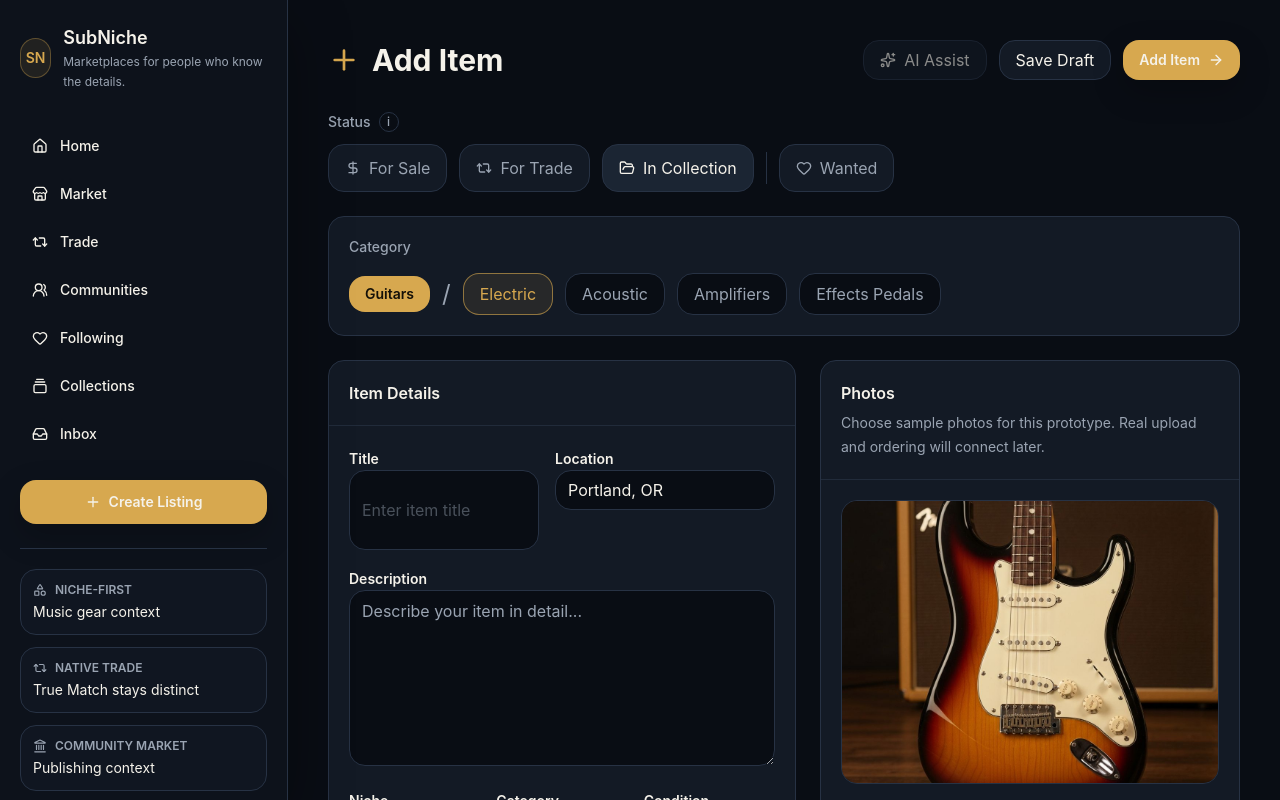
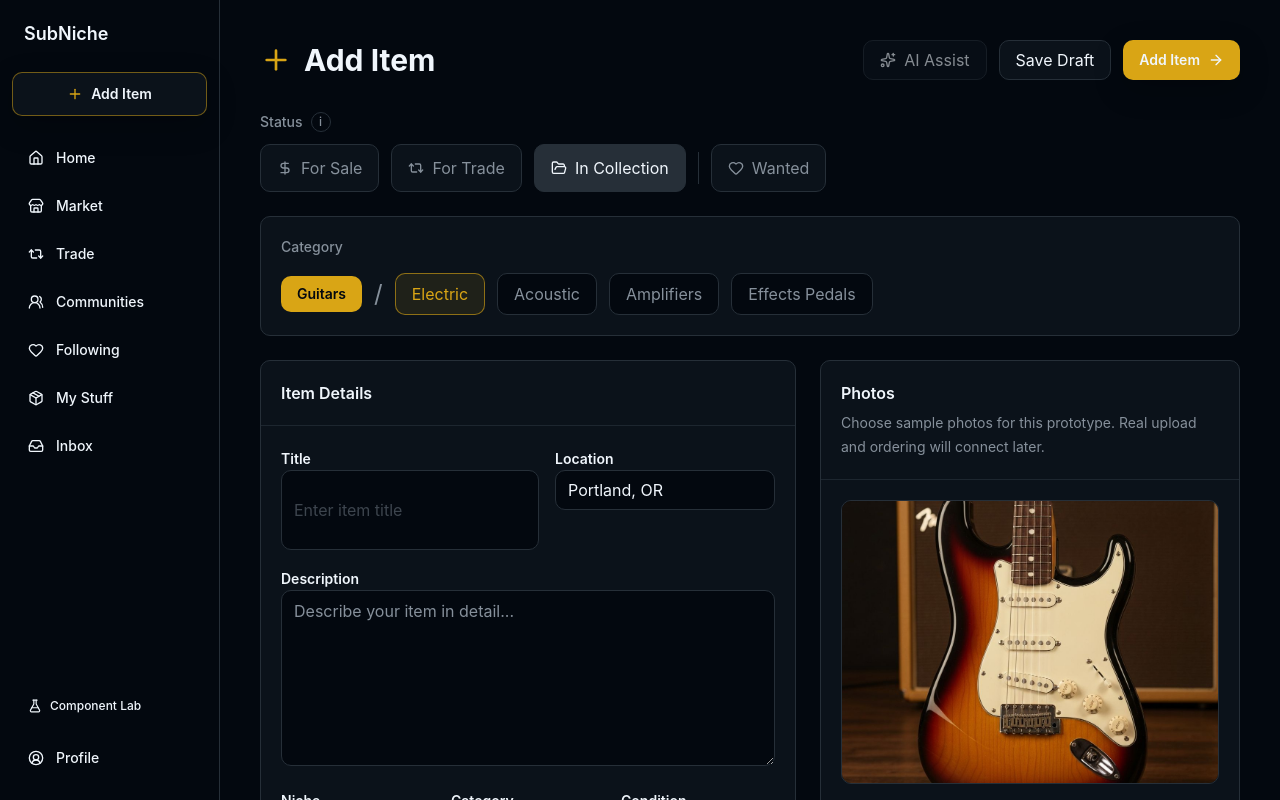
Before and after one commit to franciscodiaz-debug/subniche, a Next.js app: page /add-item in a window 1280 px wide. Shown: the top 800 px of the page. Built offline with nearby package versions, Linux system fonts and the light colour scheme.

Commit message:
Align app shell with v0 design system

```diff
--- a/app/globals.css
+++ b/app/globals.css
@@ -1,50 +1,107 @@
 @import "tailwindcss";
 
 @theme inline {
+  --font-sans:
+    Inter, "Inter Fallback", ui-sans-serif, system-ui, -apple-system,
+    BlinkMacSystemFont, "Segoe UI", sans-serif;
+  --font-mono: "Geist Mono", "Geist Mono Fallback", ui-monospace, monospace;
+  --font-display: "Source Serif 4", Georgia, serif;
   --color-background: var(--background);
   --color-foreground: var(--foreground);
+  --color-card: var(--card);
+  --color-card-foreground: var(--card-foreground);
+  --color-popover: var(--popover);
+  --color-popover-foreground: var(--popover-foreground);
   --color-sidebar: var(--sidebar);
+  --color-sidebar-foreground: var(--sidebar-foreground);
+  --color-sidebar-primary: var(--sidebar-primary);
+  --color-sidebar-primary-foreground: var(--sidebar-primary-foreground);
+  --color-sidebar-accent: var(--sidebar-accent);
+  --color-sidebar-accent-foreground: var(--sidebar-accent-foreground);
+  --color-sidebar-border: var(--sidebar-border);
+  --color-sidebar-ring: var(--sidebar-ring);
   --color-surface: var(--surface);
   --color-muted: var(--muted);
   --color-muted-foreground: var(--muted-foreground);
   --color-border: var(--border);
+  --color-input: var(--input);
+  --color-ring: var(--ring);
   --color-primary: var(--primary);
   --color-primary-foreground: var(--primary-foreground);
   --color-accent: var(--accent);
+  --color-accent-foreground: var(--accent-foreground);
   --color-success: var(--success);
   --color-info: var(--info);
   --color-warning: var(--warning);
   --color-destructive: var(--destructive);
+  --color-destructive-foreground: var(--destructive-foreground);
+  --color-brand-gold: var(--brand-gold);
+  --color-brand-gold-soft: var(--brand-gold-soft);
+  --color-brand-navy: var(--brand-navy);
+  --color-brand-navy-deep: var(--brand-navy-deep);
   --shadow-soft: var(--shadow-soft);
   --shadow-card: var(--shadow-card);
+  --shadow-overlay: var(--shadow-overlay);
   --radius-sm: var(--radius-sm);
   --radius-md: var(--radius-md);
   --radius-lg: var(--radius-lg);
   --radius-xl: var(--radius-xl);
+  --radius-2xl: var(--radius-2xl);
+  --radius-panel: var(--radius-panel);
+  --radius-card: var(--radius-card);
+  --spacing-rail: 13.75rem;
+  --spacing-rail-collapsed: 4.5rem;
+  --container-content: 72rem;
+  --container-reading: 42rem;
 }
 
 :root {
   color-scheme: dark;
-  --background: #090d14;
-  --foreground: #f5f2ea;
-  --sidebar: #0d121b;
-  --surface: #131a25;
-  --muted: #1b2533;
-  --muted-foreground: #9aa4b2;
-  --border: #273244;
-  --primary: #d7a84f;
-  --primary-foreground: #141008;
-  --accent: #d7a84f;
-  --success: #78b892;
-  --info: #7aa7d9;
-  --warning: #d5a24a;
-  --destructive: #e06f6f;
-  --radius-sm: 0.5rem;
-  --radius-md: 0.75rem;
-  --radius-lg: 1rem;
-  --radius-xl: 1.25rem;
-  --shadow-soft: 0 20px 60px rgb(0 0 0 / 0.3);
-  --shadow-card: 0 12px 32px rgb(0 0 0 / 0.22);
+  --background: oklch(0.13 0.02 250);
+  --foreground: oklch(0.97 0.01 250);
+  --card: oklch(0.18 0.02 250);
+  --card-foreground: oklch(0.97 0.01 250);
+  --popover: oklch(0.18 0.02 250);
+  --popover-foreground: oklch(0.97 0.01 250);
+  --sidebar: oklch(0.13 0.02 250);
+  --sidebar-foreground: oklch(0.97 0.01 250);
+  --sidebar-primary: oklch(0.75 0.15 85);
+  --sidebar-primary-foreground: oklch(0.13 0.02 250);
+  --sidebar-accent: oklch(0.18 0.02 250);
+  --sidebar-accent-foreground: oklch(0.97 0.01 250);
+  --sidebar-border: oklch(0.30 0.02 250);
+  --sidebar-ring: oklch(0.75 0.15 85);
+  --surface: var(--card);
+  --secondary: oklch(0.23 0.02 250);
+  --secondary-foreground: oklch(0.97 0.01 250);
+  --muted: oklch(0.30 0.02 250);
+  --muted-foreground: oklch(0.65 0.02 250);
+  --border: oklch(0.30 0.02 250);
+  --input: oklch(0.30 0.02 250);
+  --ring: oklch(0.75 0.15 85);
+  --primary: oklch(0.75 0.15 85);
+  --primary-foreground: oklch(0.13 0.02 250);
+  --accent: var(--primary);
+  --accent-foreground: var(--primary-foreground);
+  --brand-gold: oklch(0.75 0.15 85);
+  --brand-gold-soft: oklch(0.83 0.11 84);
+  --brand-navy: oklch(0.18 0.02 250);
+  --brand-navy-deep: oklch(0.13 0.02 250);
+  --success: #10b981;
+  --info: #0ea5e9;
+  --warning: #f59e0b;
+  --destructive: oklch(0.577 0.245 27.325);
+  --destructive-foreground: oklch(0.97 0.01 250);
+  --radius-sm: 0.375rem;
+  --radius-md: 0.5rem;
+  --radius-lg: 0.625rem;
+  --radius-xl: 0.875rem;
+  --radius-2xl: 1rem;
+  --radius-panel: 0.625rem;
+  --radius-card: 0.875rem;
+  --shadow-soft: 0 20px 50px rgb(0 0 0 / 0.35);
+  --shadow-card: 0 10px 30px rgb(0 0 0 / 0.22);
+  --shadow-overlay: 0 20px 50px rgb(0 0 0 / 0.35);
 }
 
 * {
@@ -59,14 +116,10 @@ html {
 body {
   min-height: 100vh;
   margin: 0;
-  background:
-    radial-gradient(circle at top left, rgb(215 168 79 / 0.12), transparent 34rem),
-    radial-gradient(circle at bottom right, rgb(122 167 217 / 0.08), transparent 30rem),
-    var(--background);
+  background: var(--background);
   color: var(--foreground);
-  font-family:
-    Inter, ui-sans-serif, system-ui, -apple-system, BlinkMacSystemFont, "Segoe UI",
-    sans-serif;
+  font-family: Inter, ui-sans-serif, system-ui, -apple-system, BlinkMacSystemFont,
+    "Segoe UI", sans-serif;
 }
 
 a {
@@ -85,3 +138,12 @@ select {
   background: rgb(215 168 79 / 0.28);
   color: var(--foreground);
 }
+
+.scrollbar-hide {
+  -ms-overflow-style: none;
+  scrollbar-width: none;
+}
+
+.scrollbar-hide::-webkit-scrollbar {
+  display: none;
+}
--- a/components/layout/app-shell.tsx
+++ b/components/layout/app-shell.tsx
@@ -10,7 +10,9 @@ export function AppShell({ children }: AppShellProps) {
   return (
     <div className="min-h-screen bg-background text-foreground">
       <DesktopSidebar />
-      <main className="min-h-screen pb-24 lg:pl-72 lg:pb-0">{children}</main>
+      <main className="min-h-screen pb-24 lg:pl-[220px] lg:pb-0">
+        {children}
+      </main>
       <MobileNav />
     </div>
   );
--- a/components/layout/desktop-sidebar.tsx
+++ b/components/layout/desktop-sidebar.tsx
@@ -3,12 +3,7 @@
 import Link from "next/link";
 import { usePathname } from "next/navigation";
 import { FlaskConical } from "lucide-react";
-import {
-  desktopNavItems,
-  primaryAction,
-  profileNavItem,
-  shellHighlights,
-} from "@/lib/navigation";
+import { desktopNavItems, primaryAction, profileNavItem } from "@/lib/navigation";
 import { cn } from "@/lib/utils";
 
 function isActive(pathname: string, href: string) {
@@ -25,24 +20,25 @@ export function DesktopSidebar() {
   const ProfileIcon = profileNavItem.icon;
 
   return (
-    <aside className="fixed inset-y-0 left-0 z-30 hidden w-72 border-r border-border bg-sidebar px-5 py-6 shadow-soft lg:flex lg:flex-col">
-      <Link href="/" className="group block" aria-label="SubNiche home">
-        <div className="flex items-center gap-3">
-          <div className="grid size-10 place-items-center rounded-xl border border-accent/35 bg-accent/10 text-accent">
-            <span className="text-sm font-semibold">SN</span>
-          </div>
-          <div>
-            <div className="text-lg font-semibold tracking-normal text-foreground">
-              SubNiche
-            </div>
-            <div className="text-xs leading-5 text-muted-foreground">
-              Marketplaces for people who know the details.
-            </div>
-          </div>
-        </div>
+    <aside className="fixed inset-y-0 left-0 z-30 hidden w-[220px] border-r border-border bg-background px-3 py-5 lg:flex lg:flex-col">
+      <Link
+        href="/"
+        className="block px-3 text-lg font-semibold tracking-normal text-foreground"
+        aria-label="SubNiche home"
+      >
+        SubNiche
       </Link>
 
-      <nav className="mt-8 space-y-1" aria-label="Primary navigation">
+      <Link
+        href={primaryAction.href}
+        aria-label="Create listing from sidebar"
+        className="mt-6 flex min-h-11 items-center justify-center gap-2 rounded-lg border border-primary/50 bg-card px-4 text-sm font-semibold text-foreground shadow-card transition hover:border-primary hover:bg-card/85"
+      >
+        <PrimaryActionIcon className="size-4 text-primary" aria-hidden="true" />
+        <span>{primaryAction.label}</span>
+      </Link>
+
+      <nav className="mt-5 space-y-1" aria-label="Primary navigation">
         {desktopNavItems.map((item) => {
           const Icon = item.icon;
           const active = isActive(pathname, item.href);
@@ -52,10 +48,10 @@ export function DesktopSidebar() {
               key={item.href}
               href={item.href}
               className={cn(
-                "group flex min-h-11 items-center gap-3 rounded-lg px-3 text-sm font-medium transition",
+                "group flex min-h-11 items-center gap-3 rounded-lg px-4 py-3 text-sm font-medium transition",
                 active
-                  ? "border border-accent/30 bg-accent/12 text-foreground"
-                  : "text-muted-foreground hover:bg-surface hover:text-foreground",
+                  ? "bg-card text-foreground"
+                  : "text-muted-foreground hover:bg-card/50 hover:text-foreground",
               )}
               aria-current={active ? "page" : undefined}
               title={item.description}
@@ -68,37 +64,10 @@ export function DesktopSidebar() {
       </nav>
 
       <Link
-        href={primaryAction.href}
-        className="mt-6 flex min-h-11 items-center justify-center gap-2 rounded-lg bg-primary px-4 text-sm font-semibold text-primary-foreground shadow-card transition hover:bg-primary/90"
-      >
-        <PrimaryActionIcon className="size-4" aria-hidden="true" />
-        <span>{primaryAction.label}</span>
-      </Link>
-
-      <div className="mt-6 space-y-3 border-t border-border pt-5">
-        {shellHighlights.map((item) => {
-          const Icon = item.icon;
-
-          return (
-            <div
-              key={item.label}
-              className="rounded-lg border border-border bg-surface/60 px-3 py-3"
-            >
-              <div className="flex items-center gap-2 text-xs font-semibold uppercase text-muted-foreground">
-                <Icon className="size-3.5" aria-hidden="true" />
-                {item.label}
-              </div>
-              <div className="mt-1 text-sm text-foreground">{item.value}</div>
-            </div>
-          );
-        })}
-      </div>
-
-      <Link
         href="/dev/components"
         className={cn(
-          "mt-auto flex min-h-9 items-center gap-2 rounded-lg px-3 text-xs font-medium text-muted-foreground transition hover:bg-surface hover:text-foreground",
-          isActive(pathname, "/dev/components") && "bg-surface text-foreground",
+          "mt-auto flex min-h-9 items-center gap-2 rounded-lg px-4 text-xs font-medium text-muted-foreground transition hover:bg-card/50 hover:text-foreground",
+          isActive(pathname, "/dev/components") && "bg-card text-foreground",
         )}
       >
         <FlaskConical className="size-3.5" aria-hidden="true" />
@@ -108,21 +77,12 @@ export function DesktopSidebar() {
       <Link
         href={profileNavItem.href}
         className={cn(
-          "mt-3 flex items-center gap-3 rounded-xl border border-border bg-surface px-3 py-3 transition hover:border-accent/35",
-          isActive(pathname, profileNavItem.href) && "border-accent/45",
+          "mt-3 flex min-h-11 items-center gap-3 rounded-lg px-4 py-3 text-sm font-medium text-muted-foreground transition hover:bg-card/50 hover:text-foreground",
+          isActive(pathname, profileNavItem.href) && "bg-card text-foreground",
         )}
       >
-        <div className="grid size-9 place-items-center rounded-lg bg-muted text-muted-foreground">
-          <ProfileIcon className="size-4" aria-hidden="true" />
-        </div>
-        <div className="min-w-0">
-          <div className="truncate text-sm font-semibold text-foreground">
-            Profile
-          </div>
-          <div className="truncate text-xs text-muted-foreground">
-            Trust and identity
-          </div>
-        </div>
+        <ProfileIcon className="size-4 shrink-0" aria-hidden="true" />
+        <span>{profileNavItem.label}</span>
       </Link>
     </aside>
   );
--- a/components/layout/mobile-nav.tsx
+++ b/components/layout/mobile-nav.tsx
@@ -18,7 +18,7 @@ export function MobileNav() {
 
   return (
     <nav
-      className="fixed inset-x-0 bottom-0 z-40 border-t border-border bg-sidebar/95 px-2 py-2 shadow-soft backdrop-blur lg:hidden"
+      className="fixed inset-x-0 bottom-0 z-40 border-t border-border bg-background/95 px-2 py-2 shadow-overlay backdrop-blur lg:hidden"
       aria-label="Mobile navigation"
     >
       <div className="mx-auto grid max-w-md grid-cols-5 gap-1">
@@ -33,8 +33,8 @@ export function MobileNav() {
               className={cn(
                 "flex min-h-14 flex-col items-center justify-center gap-1 rounded-lg px-1 text-[11px] font-medium transition",
                 active
-                  ? "bg-accent/12 text-foreground"
-                  : "text-muted-foreground hover:bg-surface hover:text-foreground",
+                  ? "bg-card text-foreground"
+                  : "text-muted-foreground hover:bg-card/50 hover:text-foreground",
               )}
               aria-current={active ? "page" : undefined}
             >
--- a/components/ui/badge.tsx
+++ b/components/ui/badge.tsx
@@ -7,8 +7,8 @@ export const badgeVariants = cva(
   {
     variants: {
       variant: {
-        default: "border-accent/30 bg-accent/12 text-accent",
-        secondary: "border-border bg-muted text-muted-foreground",
+        default: "border-primary/30 bg-primary/10 text-primary",
+        secondary: "border-border bg-secondary text-muted-foreground",
         outline: "border-border bg-transparent text-muted-foreground",
         destructive: "border-destructive/35 bg-destructive/12 text-destructive",
         success: "border-success/35 bg-success/12 text-success",
--- a/components/ui/button.tsx
+++ b/components/ui/button.tsx
@@ -4,20 +4,20 @@ import { cva, type VariantProps } from "class-variance-authority";
 import { cn } from "@/lib/utils";
 
 export const buttonVariants = cva(
-  "inline-flex items-center justify-center gap-2 rounded-lg text-sm font-semibold transition focus-visible:outline-none focus-visible:ring-2 focus-visible:ring-accent/60 disabled:pointer-events-none disabled:opacity-55",
+  "inline-flex items-center justify-center gap-2 rounded-lg text-sm font-semibold transition focus-visible:outline-none focus-visible:ring-2 focus-visible:ring-ring/60 disabled:pointer-events-none disabled:opacity-55",
   {
     variants: {
       variant: {
         primary:
           "bg-primary text-primary-foreground shadow-card hover:bg-primary/90",
         secondary:
-          "border border-border bg-surface text-foreground hover:border-accent/35 hover:bg-muted",
+          "border border-border bg-card text-foreground hover:border-primary/35 hover:bg-secondary",
         outline:
-          "border border-border bg-transparent text-foreground hover:border-accent/45 hover:bg-surface",
-        ghost: "text-muted-foreground hover:bg-surface hover:text-foreground",
+          "border border-border bg-transparent text-foreground hover:border-primary/45 hover:bg-card",
+        ghost: "text-muted-foreground hover:bg-card/50 hover:text-foreground",
         destructive:
-          "bg-destructive text-foreground hover:bg-destructive/90",
-        link: "h-auto rounded-none p-0 text-accent underline-offset-4 hover:underline",
+          "bg-destructive text-destructive-foreground hover:bg-destructive/90",
+        link: "h-auto rounded-none p-0 text-primary underline-offset-4 hover:underline",
       },
       size: {
         xs: "h-8 px-2.5 text-xs",
--- a/components/ui/card.tsx
+++ b/components/ui/card.tsx
@@ -9,11 +9,11 @@ export function Card({ className, variant = "default", ...props }: CardProps) {
   return (
     <div
       className={cn(
-        "rounded-xl border border-border bg-surface text-foreground",
+        "rounded-xl border border-border bg-card text-card-foreground",
         variant === "interactive" &&
-          "transition hover:border-accent/45 hover:shadow-card",
+          "transition hover:border-primary/45 hover:shadow-card",
         variant === "elevated" && "shadow-card",
-        variant === "muted" && "bg-muted/70",
+        variant === "muted" && "bg-secondary",
         variant === "media" && "overflow-hidden",
         className,
       )}
--- a/components/ui/dialog.tsx
+++ b/components/ui/dialog.tsx
@@ -64,7 +64,7 @@ export function DialogContent({
     <div className="fixed inset-0 z-50 grid place-items-center bg-background/80 px-4 backdrop-blur-sm">
       <div
         className={cn(
-          "relative w-full max-w-lg rounded-xl border border-border bg-surface p-5 shadow-soft",
+          "relative w-full max-w-lg rounded-xl border border-border bg-card p-5 shadow-overlay",
           className,
         )}
         role="dialog"
--- a/components/ui/dropdown-menu.tsx
+++ b/components/ui/dropdown-menu.tsx
@@ -64,7 +64,7 @@ export function DropdownMenuContent({
   return (
     <div
       className={cn(
-        "absolute right-0 z-40 mt-2 min-w-44 rounded-lg border border-border bg-surface p-1 shadow-card",
+        "absolute right-0 z-40 mt-2 min-w-44 rounded-lg border border-border bg-card p-1 shadow-card",
         className,
       )}
       role="menu"
--- a/components/ui/sheet.tsx
+++ b/components/ui/sheet.tsx
@@ -62,7 +62,7 @@ export function SheetContent({
     <div className="fixed inset-0 z-50 bg-background/80 backdrop-blur-sm">
       <div
         className={cn(
-          "fixed inset-y-0 right-0 w-full max-w-md border-l border-border bg-surface p-5 shadow-soft",
+          "fixed inset-y-0 right-0 w-full max-w-md border-l border-border bg-card p-5 shadow-overlay",
           className,
         )}
         role="dialog"
--- a/components/ui/tabs.tsx
+++ b/components/ui/tabs.tsx
@@ -71,7 +71,7 @@ export function TabsTrigger({
     <button
       className={cn(
         "rounded-md px-3 py-1.5 text-sm font-semibold text-muted-foreground transition hover:text-foreground",
-        active && "bg-surface text-foreground shadow-card",
+        active && "bg-card text-foreground shadow-card",
         className,
       )}
       role="tab"
--- a/lib/navigation.ts
+++ b/lib/navigation.ts
@@ -1,10 +1,10 @@
 import {
   CircleUserRound,
-  GalleryVerticalEnd,
   Heart,
   Home,
   Inbox,
   Landmark,
+  Package,
   Plus,
   Repeat2,
   Shapes,
@@ -53,8 +53,8 @@ export const desktopNavItems: NavItem[] = [
   },
   {
     href: "/collections",
-    label: "Collections",
-    icon: GalleryVerticalEnd,
+    label: "My Stuff",
+    icon: Package,
     description: "Curated ownership and taste",
   },
   {
@@ -67,7 +67,7 @@ export const desktopNavItems: NavItem[] = [
 
 export const primaryAction: NavItem = {
   href: "/add-item",
-  label: "Create Listing",
+  label: "Add Item",
   icon: Plus,
 };
 
@@ -83,7 +83,7 @@ export const mobileNavItems: NavItem[] = [
   desktopNavItems[1],
   {
     href: primaryAction.href,
-    label: "Create",
+    label: "Add",
     icon: primaryAction.icon,
   },
   desktopNavItems[5],
```
